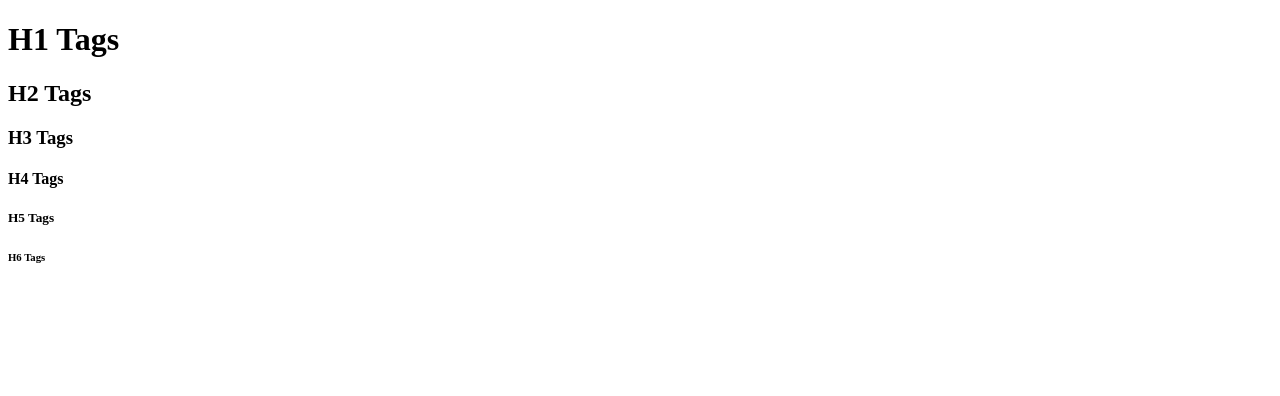
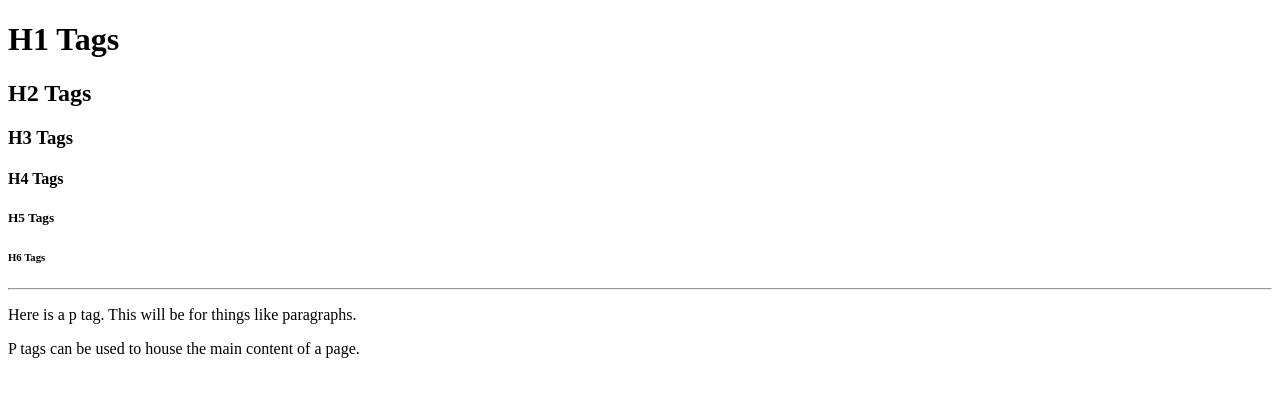
Before and after one commit to Kahoona542/htmlCssBasics, a plain HTML site: page htmlBasics/h-and-p-tags.html in a window 1280 px wide. Drawn offline with Linux system fonts and the light colour scheme.

Commit message:
p tags added

```diff
--- a/htmlBasics/h-and-p-tags.html
+++ b/htmlBasics/h-and-p-tags.html
@@ -10,5 +10,9 @@
 <h4>H4 Tags</h4>
 <h5>H5 Tags</h5>
 <h6>H6 Tags</h6>
+<hr />
+<p>Here is a p tag. This will be for things like paragraphs.</p>
+<p>P tags can be used to house the main content of a page.</p>
+<br />
 </body>
 </html>
```
